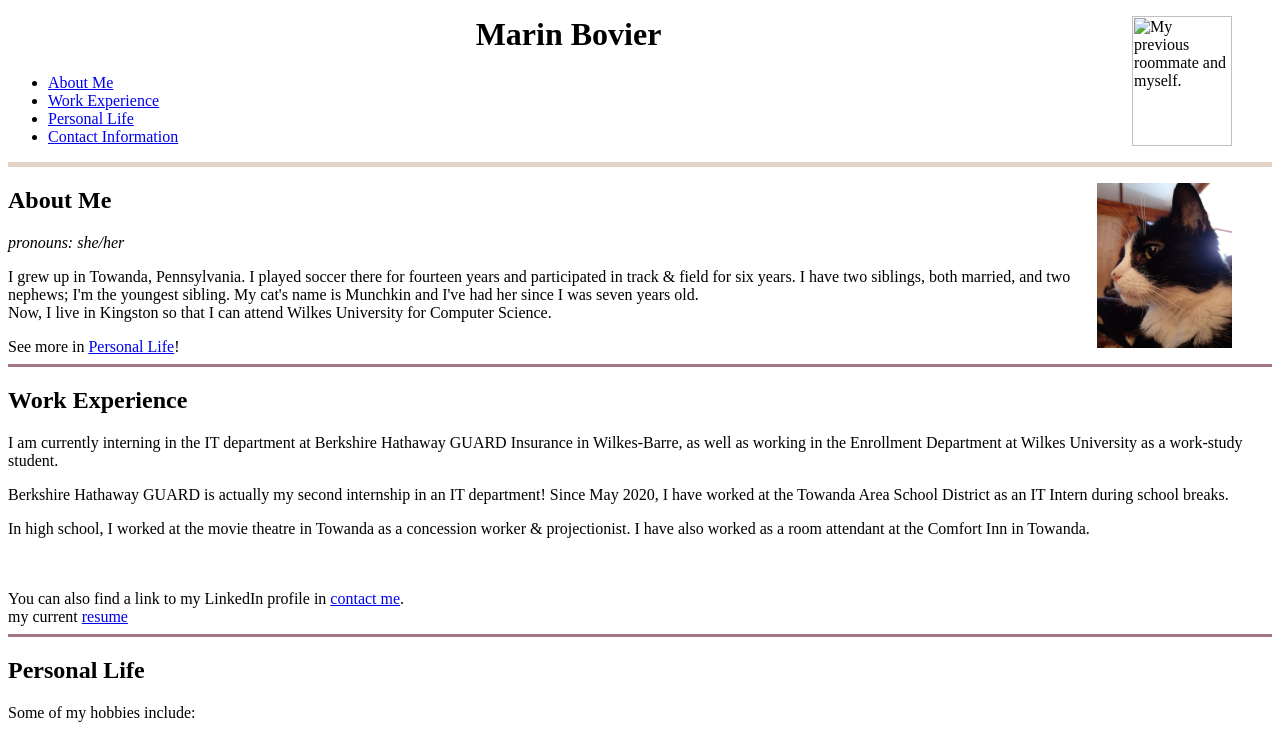
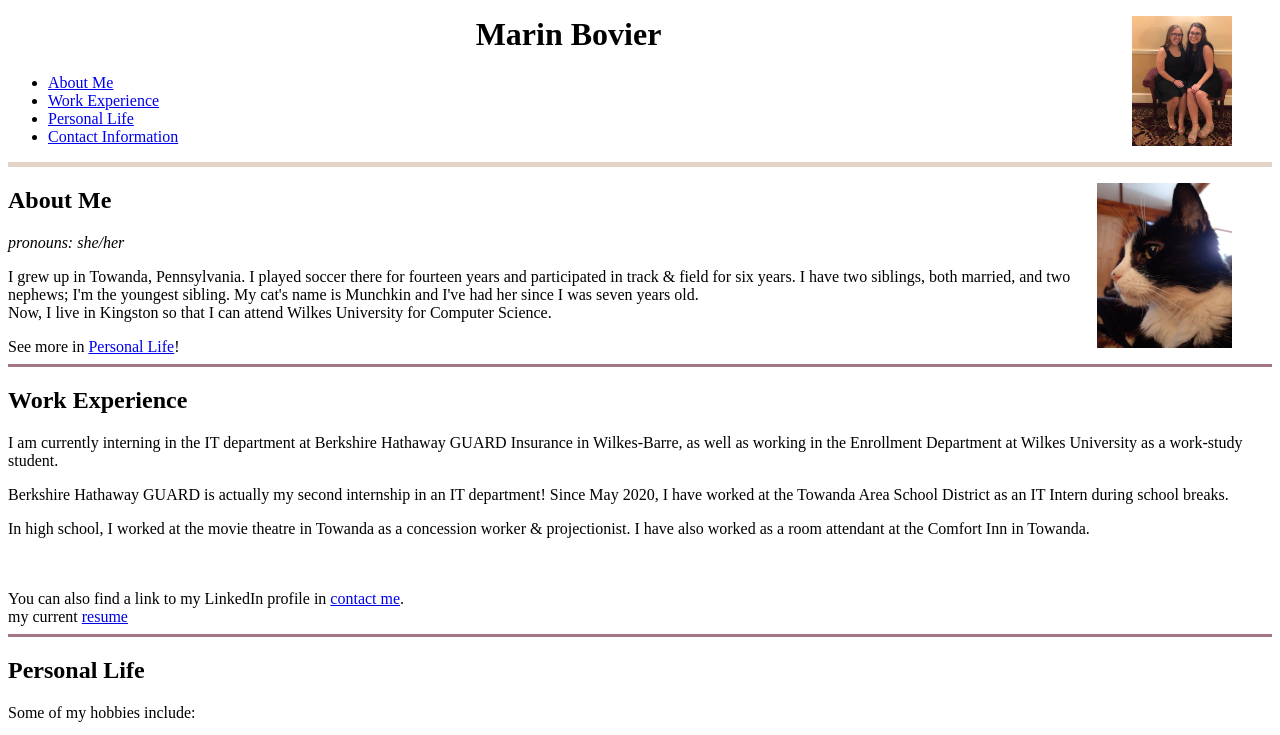
Before and after one commit to mbovier/Personal-Website, a plain HTML site: page index.html in a window 1280 px wide. Shown: the top 735 px of the page. Drawn offline with Linux system fonts and the light colour scheme.

Commit message:
Update index.html

```diff
--- a/index.html
+++ b/index.html
@@ -1,6 +1,6 @@
 <header>
   <figure>
-    <img src="mbovier.github.io/selfAndBre.jpg" alt="My previous roommate and myself."
+    <img src="../selfAndBre.jpg" alt="My previous roommate and myself."
     width="100" height="130" align="right">
   </figure>
     <h1 align="center">Marin Bovier</h1>
```
